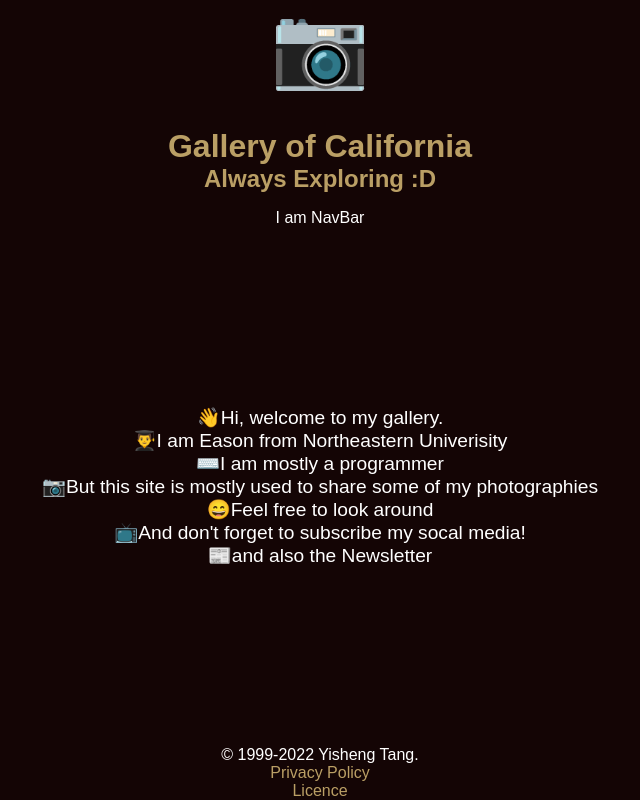
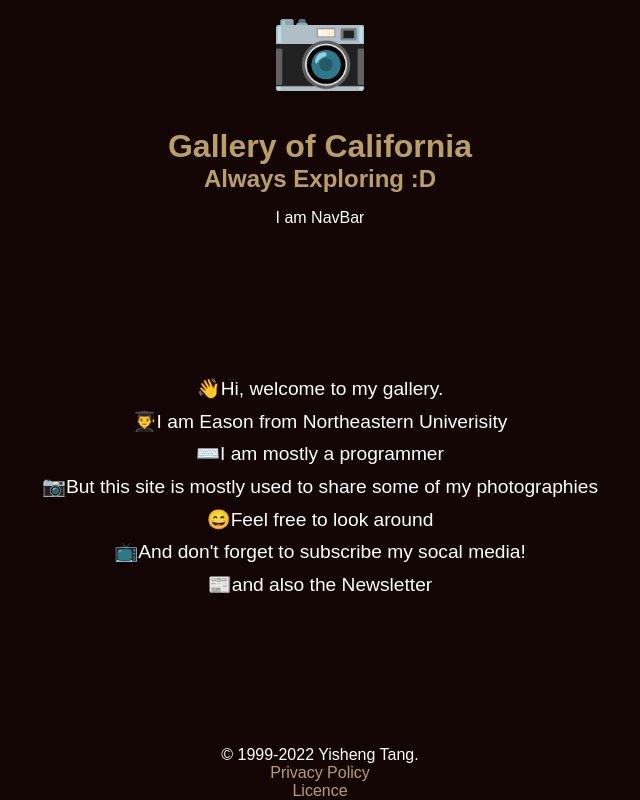
Before and after one commit to tangyisheng2/INFO6150-archive, a React (Create React App) app in the folder work/final/final/: page / in a window 1280 px wide. Shown: the whole page, without its empty margins (320-960 px from the left). Built offline with nearby package versions, Linux system fonts and the light colour scheme.

Commit message:
Tweak home component style

```diff
--- a/work/final/final/src/css/home.css
+++ b/work/final/final/src/css/home.css
@@ -10,3 +10,8 @@
     justify-content: center;
     align-items: center;
 }
+
+.main p {
+    font-size: rem;
+    margin: 0.3rem 0;
+}
```
